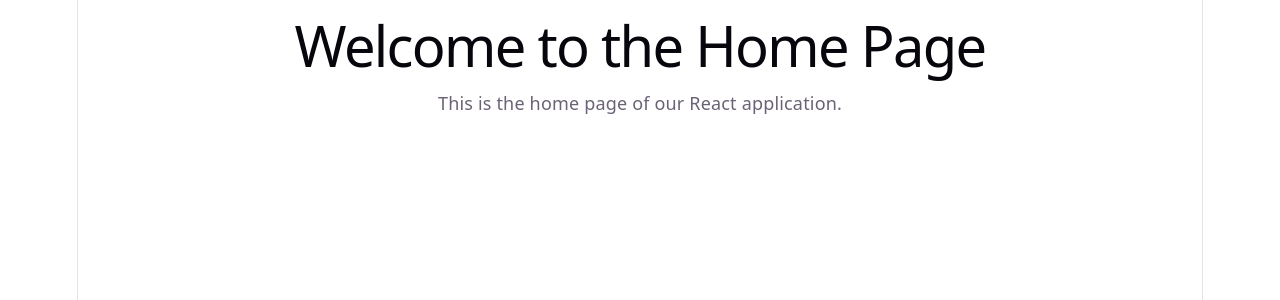
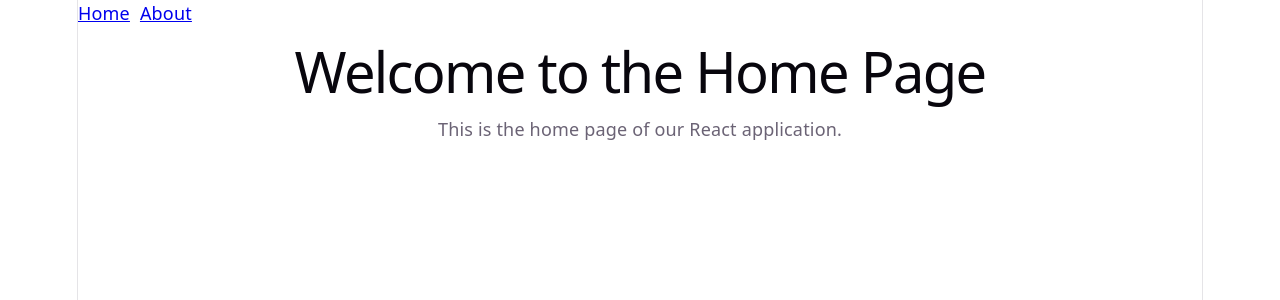
Before and after one commit to Ohene-Nat/React-lesson, a React (Vite) app: page / in a window 1280 px wide. Shown: the top 300 px of the page. Built offline with nearby package versions, Linux system fonts and the light colour scheme.

Commit message:
added react router dom

```diff
--- a/src/App.jsx
+++ b/src/App.jsx
@@ -1,6 +1,7 @@
 import "./App.css";
 import SignUpForm from "./component/SignUpForm.jsx";
 import { Routes, Route } from "react-router-dom";
+import { Link } from "react-router-dom";
 // import { useState } from "react";
 
 // function App() {
@@ -52,11 +53,25 @@ function HomePage() {
     </div>
   );
 }
+function AboutPage() {
+  return (
+    <div>
+      <h1>About Us</h1>
+      <p>This is the about page of our React application.</p>
+    </div>
+  );
+}
 function App() {
   return (
     <div>
+      <nav style={{ display: "flex", gap: "10px", marginBottom: "10px" }}>
+        <Link to ="/">Home</Link>
+        <Link to ="/about">About</Link>
+      </nav>
       <Routes>
         <Route path="/" element={<HomePage />} />
+        <Route path="/about" element={<AboutPage />} />
+        <Route path="*" element={<h1>404 Not Found</h1>} />
       </Routes>
     </div>
   );
--- a/vite.config.js
+++ b/vite.config.js
@@ -4,4 +4,7 @@ import { defineConfig } from 'vite'
 // https://vite.dev/config/
 export default defineConfig({
   plugins: [react()],
+  // server: {
+  //   port : 3000,
+  // },
 })
```
